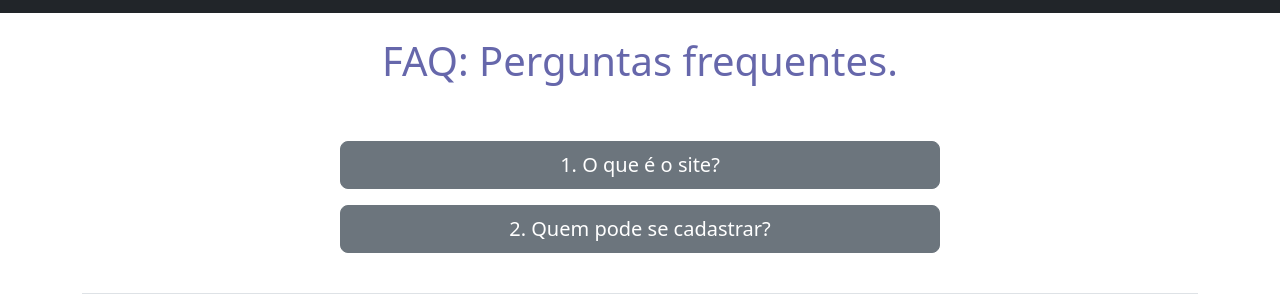
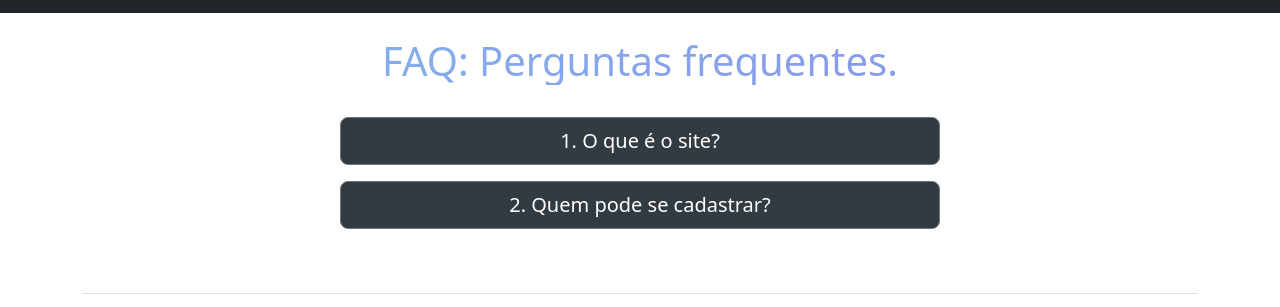
Before and after one commit to SlymJV/Apolo, a plain HTML site: page FAQ.html in a window 1280 px wide. Shown: the part 59-366 px from the top of the page. Drawn offline with nearby package versions, Linux system fonts and the light colour scheme.

Commit message:
Alterações feitas em aula (29/07/2022)

```diff
--- a/FAQ.html
+++ b/FAQ.html
@@ -123,6 +123,20 @@
             -webkit-overflow-scrolling: touch;
         }
 
+        .cor_botao {
+            background-color: #333b42 !important;
+        }
+
+        .gradiente_titulo{
+            background-image:linear-gradient(to right, #81BAEB, #8D8EEB);
+            color: #333b42;
+            background-clip: text;
+            -webkit-background-clip: text;
+            -webkit-text-fill-color: transparent;
+
+            text-align: center;
+        }
+
        /* Cores e Fontes */
         root{
         /* Cores da paleta principal */
@@ -225,13 +239,13 @@
 
    <br>
    <!--Título-->
-  <h1 style="text-align: center; color: #6667AB;"> FAQ: Perguntas frequentes.</h1>
+  <h1 class="gradiente_titulo"> FAQ: Perguntas frequentes.</h1>
 
-  <br> <br>
+  <br>
 
     <!-- Pergunta 1-->
 <p style="text-align:center">
-    <button class="btn btn-secondary btn-lg btn-block" type="button" data-bs-toggle="collapse" data-bs-target="#collapse1" aria-expanded="false" aria-controls="collapse1" style="width: 600px;">
+    <button class="btn btn-secondary btn-lg btn-block cor_botao" type="button" data-bs-toggle="collapse" data-bs-target="#collapse1" aria-expanded="false" aria-controls="collapse1" style="width: 600px;">
       1. O que é o site?
     </button>
   </p>
@@ -247,7 +261,7 @@
   <!-- Pergunta 2 -->
 
   <p style="text-align:center">
-    <button class="btn btn-secondary btn-lg btn-block" type="button" data-bs-toggle="collapse" data-bs-target="#collapse2" aria-expanded="false" aria-controls="collapse2" style="width: 600px;">
+    <button class="btn btn-secondary btn-lg btn-block cor_botao" type="button" data-bs-toggle="collapse" data-bs-target="#collapse2" aria-expanded="false" aria-controls="collapse2" style="width: 600px;">
       2. Quem pode se cadastrar?
     </button>
   </p>
@@ -260,6 +274,7 @@
     </div>
   </div>
 
+  <br>
 <!-- Fim do conteúdo da página "FAQ"-->
 
         <!-- Início do Footer -->
```
Also changed, not shown: About_Us.html (+15 -2 lines).
